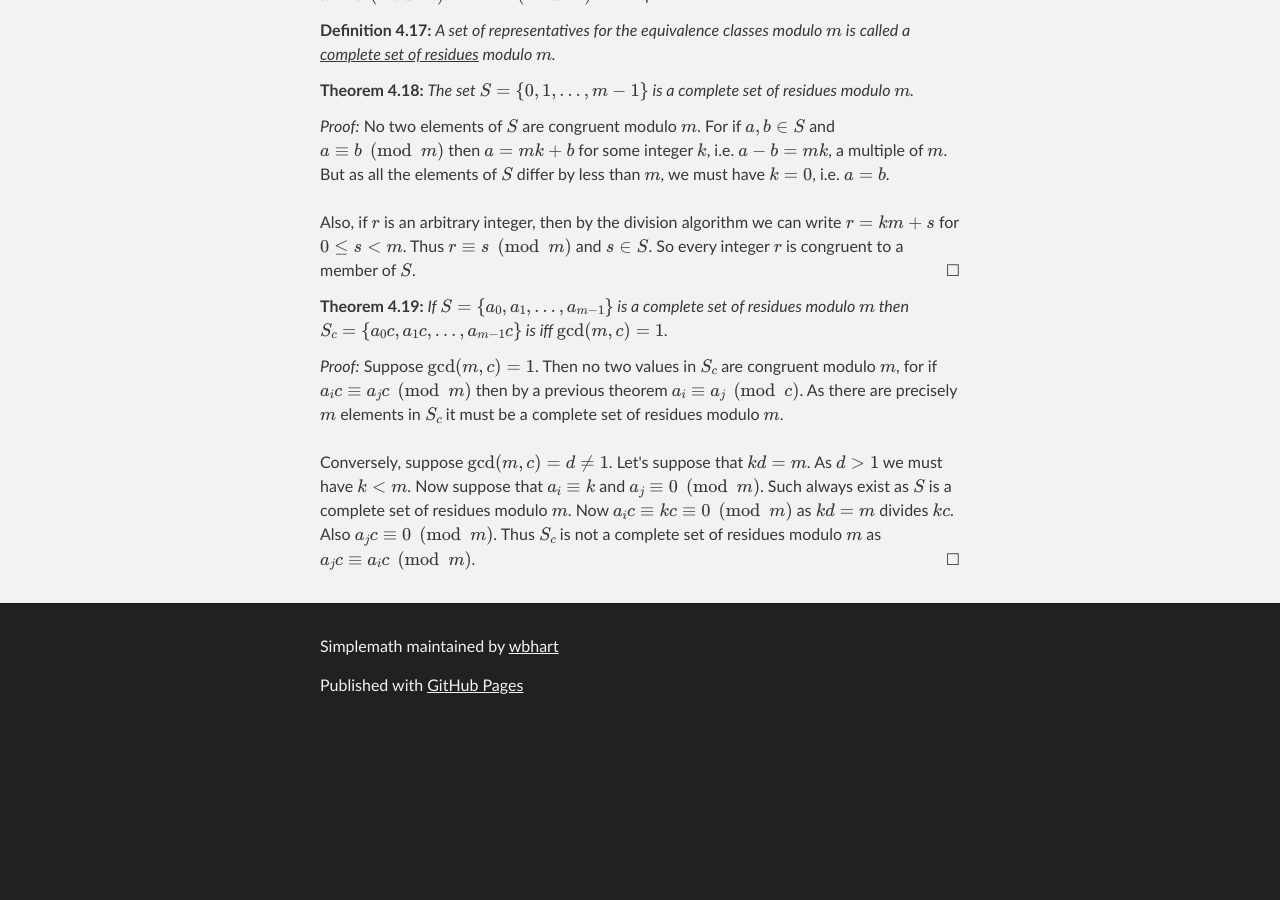
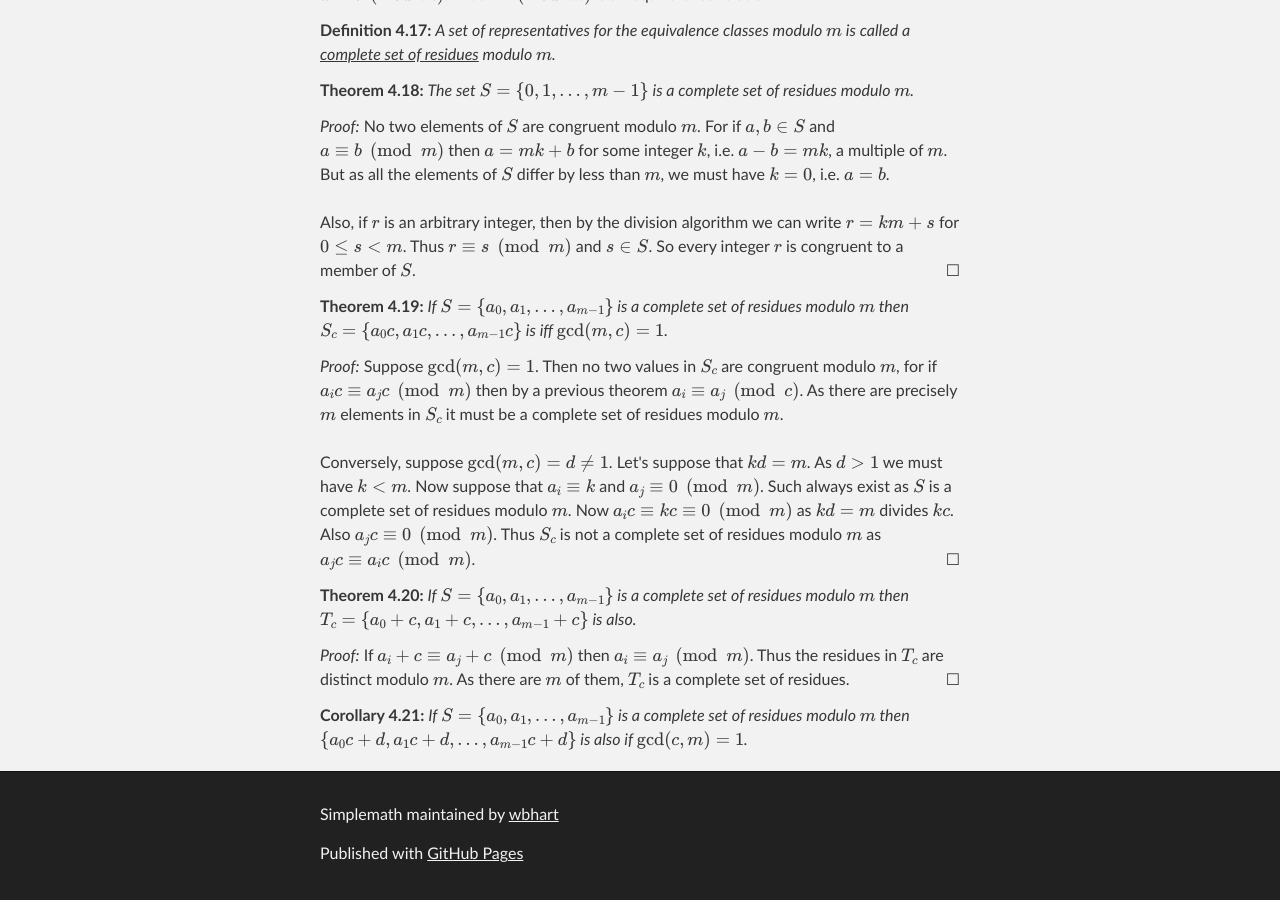
Before and after one commit to wbhart/SimpleMath, a Jekyll site: the page built from test.html, in a window 1280 px wide and 900 px high, scrolled down 16033 px. Built offline with Jekyll 4.4.1, drawn with Linux system fonts in a browser that asks for light colours; formulas are drawn with MathJax 3; before the commit the page ends 16765 px from its top, so only the background shows below that.

Commit message:
Update test.html

```diff
--- a/test.html
+++ b/test.html
@@ -807,3 +807,15 @@ suppose that $a_i \equiv k$ and $a_j \equiv 0 \pmod{m}$. Such always exist as $S
 $m$. Now $a_ic \equiv kc \equiv 0 \pmod{m}$ as $kd = m$ divides $kc$. Also $a_jc \equiv 0 \pmod{m}$. Thus $S_c$ is not a
 complete set of residues modulo $m$ as $a_jc \equiv a_ic \pmod{m}$.
 </proof>
+
+<theorem> If $S = \{a_0, a_1, \ldots, a_{m - 1}\}$ is a complete set of residues modulo $m$ then
+$T_c = \{a_0 + c, a_1 + c, \ldots, a_{m - 1} + c\}$ is also.
+</theorem>
+
+<proof> If $a_i + c \equiv a_j + c \pmod{m}$ then $a_i \equiv a_j \pmod{m}$. Thus the residues in $T_c$ are distinct
+modulo $m$. As there are $m$ of them, $T_c$ is a complete set of residues.
+</proof>
+
+<corollary> If $S = \{a_0, a_1, \ldots, a_{m - 1}\}$ is a complete set of residues modulo $m$ then
+$\{a_0c + d, a_1c + d, \ldots, a_{m - 1}c + d\}$ is also if $\gcd(c, m) = 1$.
+</corollary>
```
